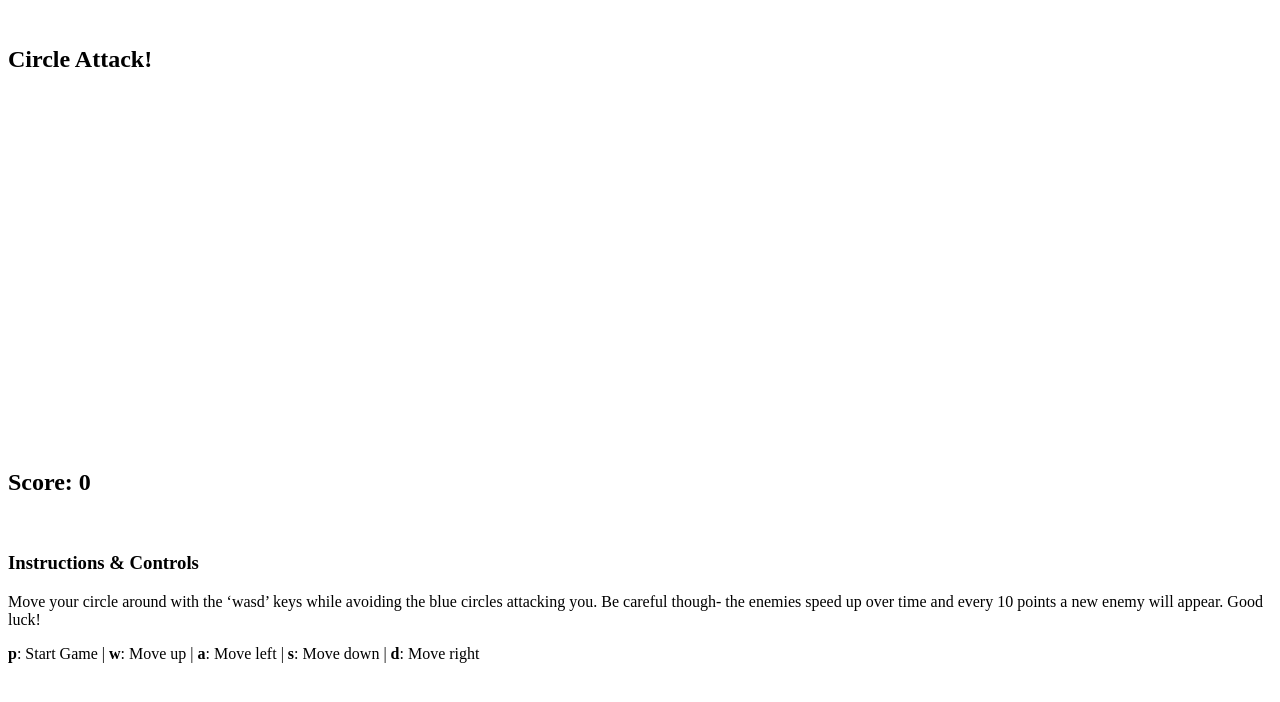
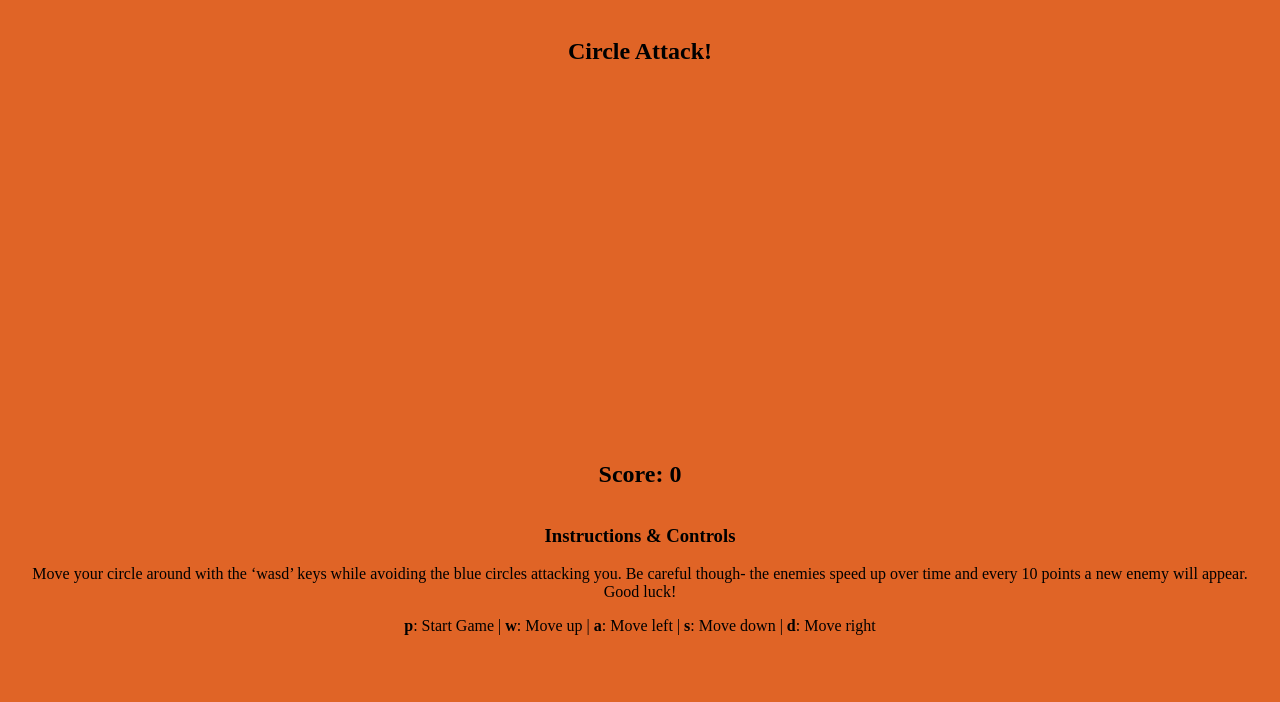
Before and after one commit to MangoCoder360/DogeBall, a plain HTML site: page index.html in a window 1280 px wide. Drawn offline with Linux system fonts and the light colour scheme.

Commit message:
ADDED CODE

```diff
--- a/index.html
+++ b/index.html
@@ -1,4 +1,4 @@
-<link rel="stylesheet" src="style.css"></link>
+<link rel="stylesheet" href="style.css"></link>
 <script src="script.js"></script>
 <html>
 <head></head>
--- a/style.css
+++ b/style.css
@@ -9,3 +9,7 @@ html, body {
 h2, body {
   margin: 0px;
 }
+div {
+  padding:20px;
+  text-align: center;
+}
```
